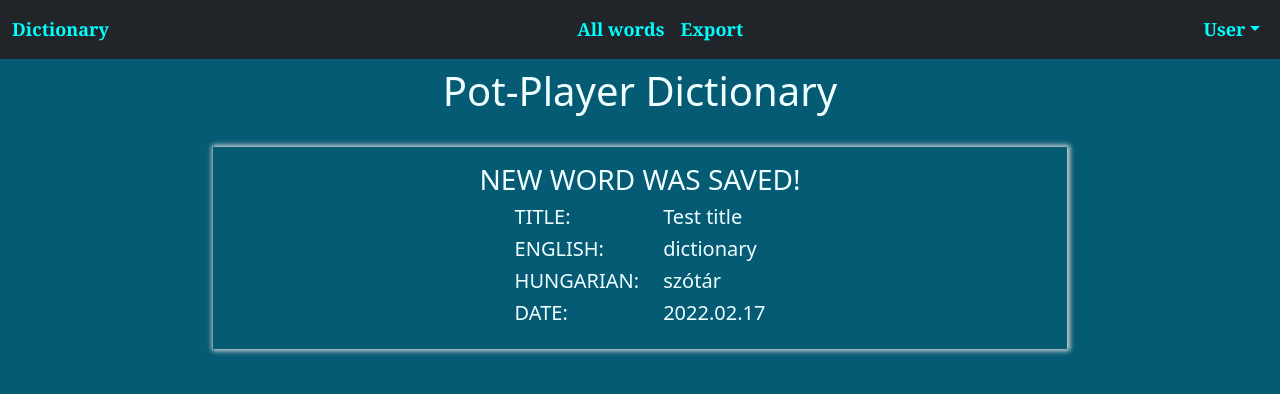
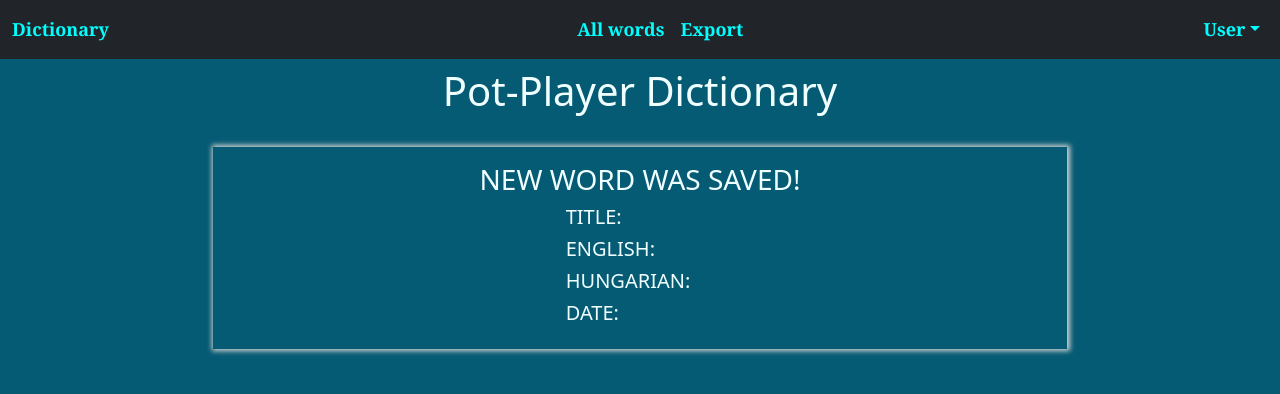
Before and after one commit to Gombi007/PotPlayer-Dictionary, an Angular app in the folder frontend/: page / in a window 1280 px wide. Shown: the top 394 px of the page. Built offline with nearby package versions, Linux system fonts and the light colour scheme.

Commit message:
angular get queryparams was implemented

```diff
--- a/frontend/src/app/app.module.ts
+++ b/frontend/src/app/app.module.ts
@@ -1,5 +1,7 @@
 import { NgModule } from '@angular/core';
+import { FormsModule } from '@angular/forms';
 import { BrowserModule } from '@angular/platform-browser';
+import { HttpClientModule } from '@angular/common/http';
 
 import { AppRoutingModule } from './app-routing.module';
 import { AppComponent } from './app.component';
@@ -14,7 +16,9 @@ import { SavedWordShowComponent } from './components/saved-word-show/saved-word-
   ],
   imports: [
     BrowserModule,
-    AppRoutingModule
+    AppRoutingModule,
+    FormsModule,
+    HttpClientModule,
   ],
   providers: [],
   bootstrap: [AppComponent]
--- a/frontend/src/app/components/saved-word-show/saved-word-show.component.html
+++ b/frontend/src/app/components/saved-word-show/saved-word-show.component.html
@@ -15,9 +15,9 @@
         <h5>DATE:</h5>
     </div>
     <div class="col-auto">
-        <h5 class="">Test title</h5>
-        <h5>dictionary</h5>
-        <h5>szótár</h5>
-        <h5>2022.02.17</h5>
+        <h5>{{title}}</h5>
+        <h5>{{word}}</h5>
+        <h5>{{translatedWord}}</h5>
+        <h5>{{date}}</h5>
     </div>
 </div>
--- a/frontend/src/app/components/saved-word-show/saved-word-show.component.ts
+++ b/frontend/src/app/components/saved-word-show/saved-word-show.component.ts
@@ -1,15 +1,44 @@
+import { HttpClient } from '@angular/common/http';
 import { Component, OnInit } from '@angular/core';
+import { ActivatedRoute } from '@angular/router';
 
 @Component({
   selector: 'app-saved-word-show',
   templateUrl: './saved-word-show.component.html',
   styleUrls: ['./saved-word-show.component.css']
 })
+
 export class SavedWordShowComponent implements OnInit {
 
-  constructor() { }
+  public title: string;
+  public word: string;
+  public translatedWord: string;
+  public date: string;
+  private id:number=0;
 
-  ngOnInit(): void {
+  constructor(
+    private route: ActivatedRoute,
+    private httpClient: HttpClient
+  ) { }
+
+   ngOnInit():void {
+     this.route.queryParams.subscribe(value => {
+      value.title == '' ? '' : this.title = value.title;
+      value.word == '' ? '' : this.word = value.word;
+      this.id++;
+      if(this.id === 2){
+       this.translate();
+      }
+    });
+  }
+
+  translate() {
+    this.httpClient.get<any>('http://localhost:8081/api/dictionary?title=' + this.title + '&word=' + this.word)
+      .subscribe(
+        response => {
+          this.translatedWord = response.word2;
+          this.date = response.date;
+        });
   }
 
 }
```
Also changed, not shown: 1 other file (tests, documents, lock files or other folders).
